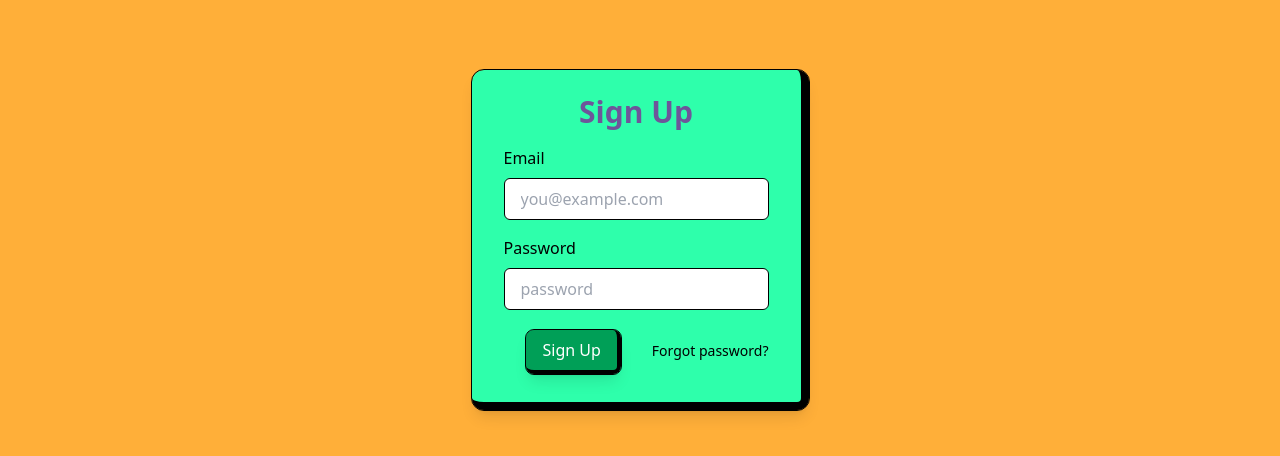
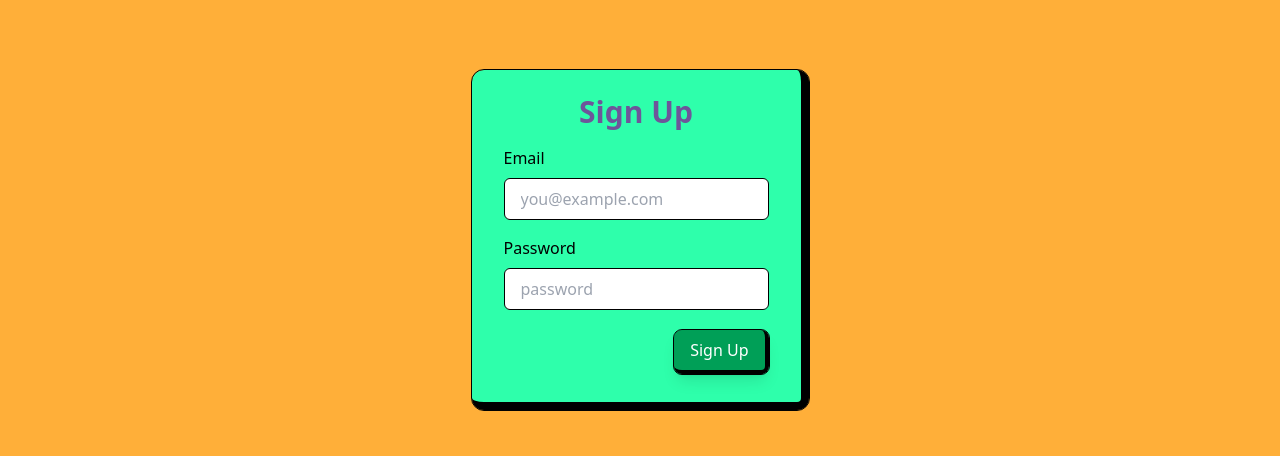
Before and after one commit to rurigrass/citizen-quest, a Next.js app: page /signup in a window 1280 px wide. Shown: the part 168-624 px from the top of the page. Built offline with nearby package versions, Linux system fonts and the light colour scheme; no server answers.

Commit message:
push to supabase table on finish

```diff
--- a/components/Quiz.tsx
+++ b/components/Quiz.tsx
@@ -6,7 +6,7 @@ import ResizeablePanel from './Motion/ResizeablePanel';
 import FadeIn from './Motion/FadeIn';
 import ScaleIn from './Motion/ScaleIn';
 
-const Quiz = ({ questions, updateScore }: { questions: IQuestion[], updateScore: any }) => {
+const Quiz = ({ questions, isAuthenticated, updateScore }: { questions: IQuestion[], isAuthenticated: boolean, updateScore: any }) => {
     const { locale, locales } = useRouter();
     const router = useRouter();
     const labels = ["A", "B", "C", "D", "E"];
@@ -18,8 +18,11 @@ const Quiz = ({ questions, updateScore }: { questions: IQuestion[], updateScore:
         numberOfQuestions: 0,
     };
 
+
+
     const [state, setState] = useState(initialState);
     let { currentQuestion, answers, selectedAnswer, numberOfQuestions } = state;
+    // console.log("stringafied", JSON.stringify(answers)); MAY NEED TO CONVERT ARRAY TO JSON
 
     const [showAnswer, setShowAnswer] = useState<boolean>(false)
     const question = questions[currentQuestion];
@@ -56,7 +59,7 @@ const Quiz = ({ questions, updateScore }: { questions: IQuestion[], updateScore:
     }
 
     const finishQuiz = () => {
-        updateScore(answers)
+        isAuthenticated && updateScore(answers);
         nextQuestion()
     }
 
--- a/pages/index.tsx
+++ b/pages/index.tsx
@@ -16,11 +16,10 @@ export default function Home() {
     showGameSettings: false,
     quizQuestions: [],
     isExerciseDone: false,
-    score: 0
   };
 
   const [state, setState] = useState<IState>(initialState)
-  const { showExercise, showGameSettings, quizQuestions, isExerciseDone, score } = state;
+  const { showExercise, showGameSettings, quizQuestions, isExerciseDone } = state;
   const { locale, locales } = useRouter()
   const lang = locale?.slice(0, 2) === "en" ? en : es;
   // const boxBackground = useColorModeValue("niceGreen", "niceBlue")
@@ -29,10 +28,24 @@ export default function Home() {
   const [userId, setUserId] = useState<string | undefined>();
 
 
-  const updateScore = (score: string[]) => {
-    console.log("this is the score: ", score);
-  }
-
+  const updateScore = async (answers: string[]) => {
+    try {
+      if (userId && answers) {
+        const [number_of_questions, score] = [answers.length, answers.filter(Boolean).length]
+        const { data, error } = await supabase.from("scores").insert({
+          user_id: userId,
+          country: "Spain",
+          number_of_questions: number_of_questions,
+          score: score
+        })
+        if (error) throw error;
+        console.log("answers submitted: ", answers);
+        console.log("pushed data: ", data);
+      }
+    } catch (error) {
+      console.log("error: ", error);
+    }
+  };
 
   //LOGIN STUFF
   useEffect(() => {
@@ -88,6 +101,7 @@ export default function Home() {
                 <Quiz
                   questions={quizQuestions}
                   updateScore={updateScore}
+                  isAuthenticated={isAuthenticated}
                 />
               }
             </>
--- a/pages/signup.tsx
+++ b/pages/signup.tsx
@@ -31,7 +31,7 @@ const SignUp = () => {
             <Header />
             <div className="bg-nice-orange -mt-14">
                 <div className="flex items-center justify-center min-h-screen">
-                    <div className="px-8 py-6 mt-4 text-left bg-nice-green shadow-lg border-b-8 border-r-8 outline outline-1 rounded-xl">
+                    <div className="px-8 py-6 mt-4 bg-nice-green border-b-8 border-r-8 outline outline-1 rounded-xl">
                         <h3 className="text-3xl font-bold text-center text-nice-purple">Sign Up</h3>
                         {/* <p>Enter your e-mail and password to sign up</p> */}
                         <div>
@@ -57,12 +57,14 @@ const SignUp = () => {
                                     onChange={(e) => setPassword(e.target.value)}
                                 />
                             </div>
-                            <div className="mt-4 flex items-baseline justify-between space-x-2">
-                                <button
-                                    className="button bg-nice-greenMiddle text-white mx-auto disabled:opacity-50 hover:ml-0.5"
-                                    onClick={signUpWithEmail}
-                                >Sign Up</button>
-                                <a href="#" className="text-sm hover:underline">Forgot password?</a>
+                            <div className="mt-4 grid justify-items-end">
+                                <div>
+                                    <button
+                                        className="button bg-nice-greenMiddle text-white mx-auto disabled:opacity-50 hover:ml-1"
+                                        onClick={signUpWithEmail}
+                                    >Sign Up</button>
+                                </div>
+                                {/* <a href="#" className="text-sm hover:underline">Forgot password?</a> */}
                             </div>
                         </div>
                     </div>
--- a/typings.d.ts
+++ b/typings.d.ts
@@ -29,7 +29,6 @@ export interface IState {
   showGameSettings: boolean,
   quizQuestions: IQuestion[] | any[],
   isExerciseDone: boolean,
-  score: number
 }
 
 export interface IQuiz {
```
